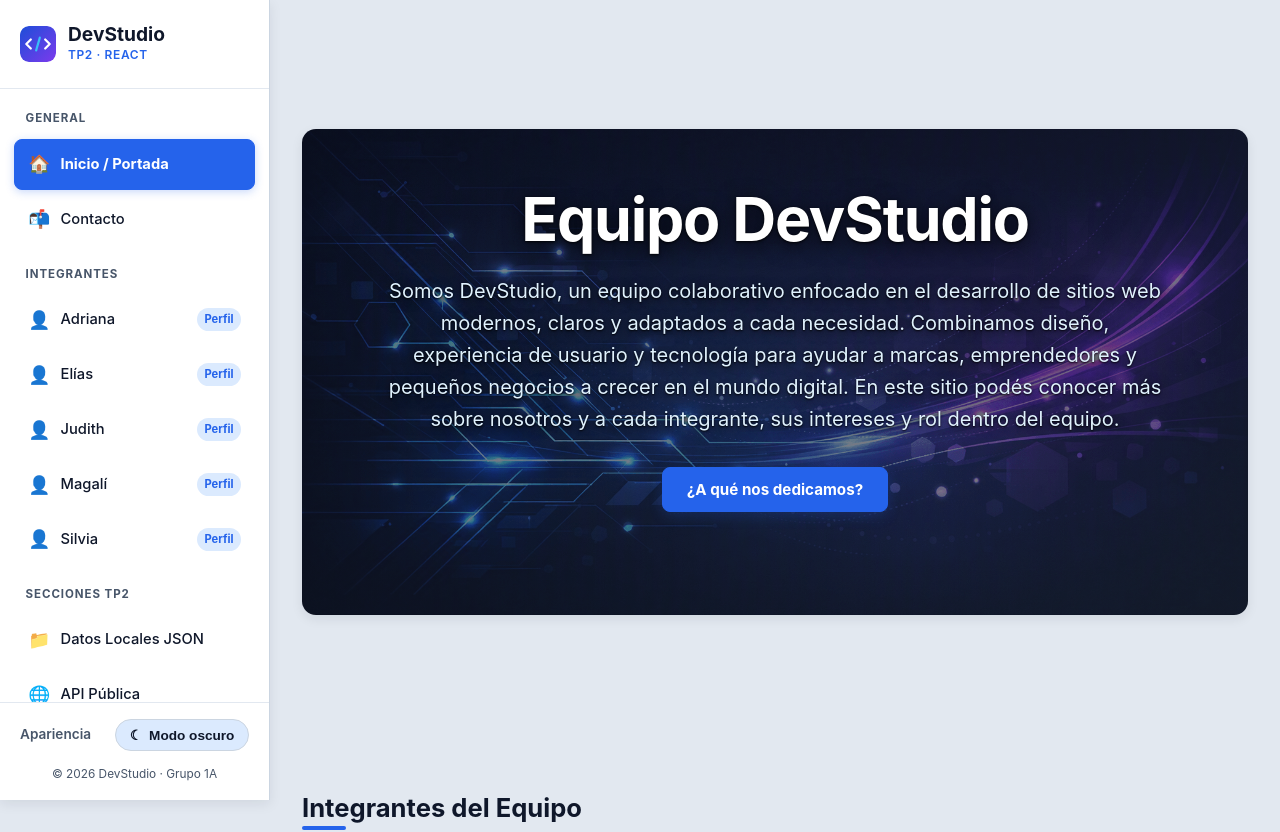
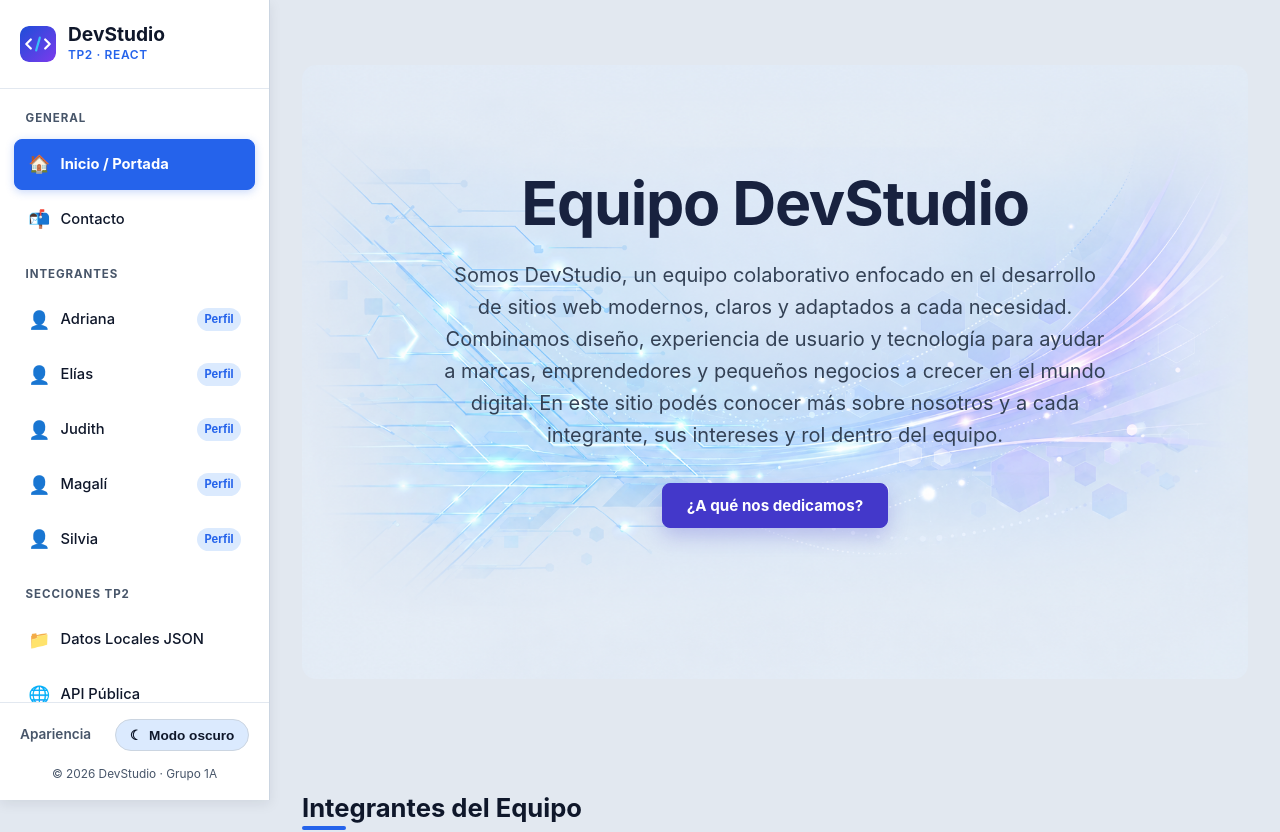
Before and after one commit to sil-graci/tp2-frontend-grupo1a, a React (Vite) app: page / in a window 1280 px wide. Shown: the top 832 px of the page. Built offline with nearby package versions, Linux system fonts and the light colour scheme.

Commit message:
Actualización de los temas claro y oscuro

```diff
--- a/src/pages/HomePage.jsx
+++ b/src/pages/HomePage.jsx
@@ -16,6 +16,7 @@ export default function HomePage() {
       {/* Sección Hero: Presentación y Propósito del Equipo */}
       <section id="inicio" className="hero-screen">
         <div className="hero-box">
+          <div className="hero-content">
           <h1>Equipo DevStudio</h1>
           <p className="hero-description">
             Somos DevStudio, un equipo colaborativo enfocado en el desarrollo de sitios web
@@ -39,6 +40,7 @@ export default function HomePage() {
               {currentFact}
             </p>
           </div>
+          </div>
         </div>
       </section>
 
--- a/src/pages/TreePage.jsx
+++ b/src/pages/TreePage.jsx
@@ -23,7 +23,7 @@ export default function TreePage() {
         <button type="button" className="btn-primary" onClick={() => aplicar(true)}>
           Expandir todo
         </button>
-        <button type="button" className="btn-nav" onClick={() => aplicar(false)}>
+        <button type="button" className="btn-secondary" onClick={() => aplicar(false)}>
           Contraer todo
         </button>
       </div>
--- a/src/styles/components.css
+++ b/src/styles/components.css
@@ -29,17 +29,14 @@
   position: relative;
   overflow: hidden;
 
-  /* Modo Claro: gradiente translúcido sobre hero-bg.png */
-  background-image:
-    linear-gradient(
-      135deg,
-      rgba(15, 23, 42, 0.55) 0%,
-      rgba(30, 41, 59, 0.6) 100%
-    ),
-    url("/img/hero-bg.png");
+  background-image: url("/img/hero-bg-blanco.png");
   background-position: center center;
   background-size: cover;
   background-repeat: no-repeat;
+}
+
+[data-theme="light"] .hero-box {
+  box-shadow: none;
 }
 
 [data-theme="dark"] .hero-box {
@@ -61,33 +58,79 @@
   font-weight: 700;
   letter-spacing: -0.02em;
   line-height: 1.15;
-  color: #ffffff;
+  color: #18223f;
   margin-bottom: 1.25rem;
-  text-shadow:
-    0 4px 20px rgba(0, 0, 0, 0.7),
-    0 1px 3px rgba(0, 0, 0, 0.9);
+  text-shadow: none;
 }
 
 .hero-description {
-  color: #e0f2fe;
+  color: #334155;
   max-width: 62ch;
   margin: 0 auto 2rem;
   font-size: clamp(1.05rem, 2vw, 1.25rem);
   line-height: 1.6;
-  text-shadow:
-    0 2px 12px rgba(0, 0, 0, 0.7),
-    0 1px 2px rgba(0, 0, 0, 0.9);
+  text-shadow: none;
 }
 
 .interactive-output {
   margin-top: 1.25rem;
   font-weight: 600;
-  color: #fef08a; /* Amarillo suave para lectura clara sobre fondo oscuro */
+  color: #3730a3;
   min-height: 1.6em;
   font-size: 1.05rem;
   max-width: 65ch;
+  animation: fadeIn 0.3s ease;
+}
+
+.hero-content {
+  width: min(100%, 760px);
+  padding: clamp(1.5rem, 4vw, 3rem);
+}
+
+.hero-content .btn-primary {
+  background: #4338ca;
+  border-color: #4338ca;
+  color: #fff;
+  box-shadow: 0 8px 20px rgba(67, 56, 202, 0.25);
+}
+
+.hero-content .btn-primary:hover {
+  background: #312e81;
+  border-color: #312e81;
+}
+
+[data-theme="dark"] .hero-content {
+  padding: 0;
+  border: 0;
+  border-radius: 0;
+  background: transparent;
+  box-shadow: none;
+}
+
+[data-theme="dark"] .hero-box h1 {
+  color: #fff;
+  text-shadow: 0 4px 20px rgba(0, 0, 0, 0.7), 0 1px 3px rgba(0, 0, 0, 0.9);
+}
+
+[data-theme="dark"] .hero-description {
+  color: #e0f2fe;
+  text-shadow: 0 2px 12px rgba(0, 0, 0, 0.7), 0 1px 2px rgba(0, 0, 0, 0.9);
+}
+
+[data-theme="dark"] .hero-content .btn-primary {
+  background: var(--accent);
+  border-color: var(--accent);
+  color: var(--text-on-accent);
+}
+
+[data-theme="dark"] .hero-content .btn-primary:hover {
+  background: var(--accent-hover);
+  border-color: var(--accent-hover);
+}
+
+[data-theme="dark"] .interactive-output {
+  color: #fef08a;
   text-shadow: 0 2px 8px rgba(0, 0, 0, 0.8);
-  animation: fadeIn 0.3s ease;
 }
 
 @keyframes fadeIn {
@@ -986,11 +1029,23 @@
 .article-card {
   display: flex;
   flex-direction: column;
+  gap: 0.6rem;
+  padding: 1rem;
   background: var(--bg-card);
   border: 1.5px solid var(--border-color);
   border-radius: var(--radius);
   box-shadow: var(--shadow-card);
   overflow: hidden;
+}
+.article-card h3 {
+  font-size: 1.05rem;
+  line-height: 1.35;
+}
+.article-card p {
+  margin: 0;
+}
+.article-card a {
+  margin-top: auto;
 }
 .article-cover {
   width: 100%;
```
Also changed, not shown: public/img/hero-bg-blanco.png (added).
